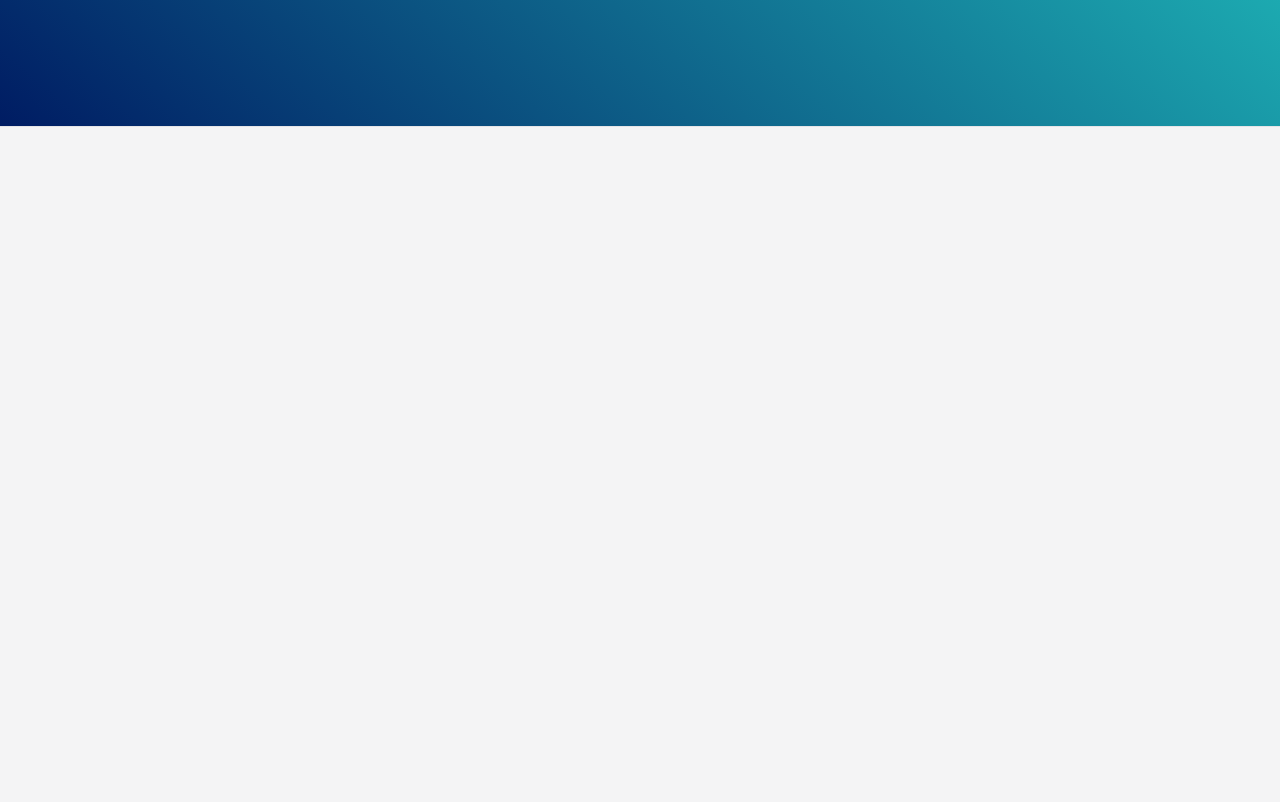
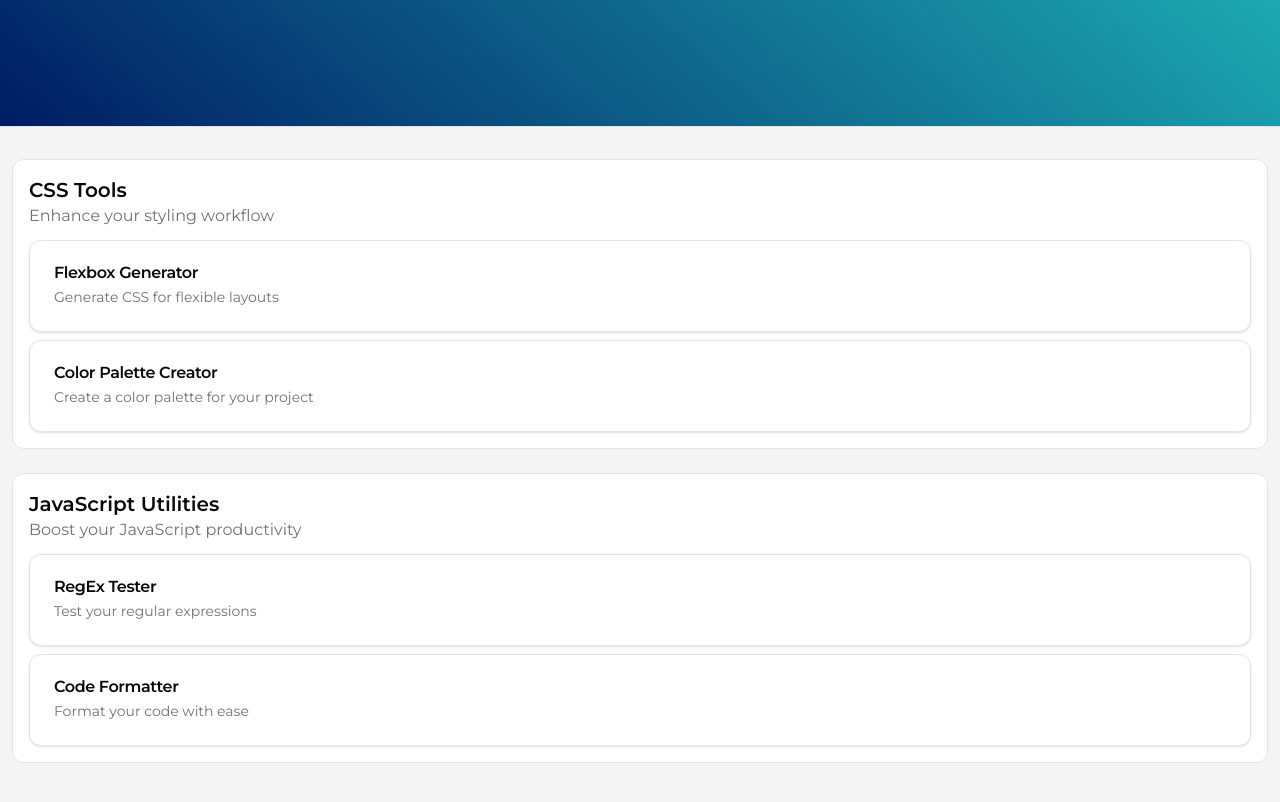
Before and after one commit to dev-andreola/front-sheet, a Next.js app: page / in a window 1280 px wide. Shown: the part 400-1202 px from the top of the page. Built offline with nearby package versions, Linux system fonts and the light colour scheme.

Commit message:
feat: create initial features section

```diff
--- a/src/app/page.tsx
+++ b/src/app/page.tsx
@@ -1,10 +1,13 @@
+import Features from "@/components/Features/Features";
 import Hero from "@/components/Hero/Hero";
 
 export default function Home() {
   return (
     <div>
       <Hero />
-      <div className="h-[3000px]"></div>
+      <div className="h-[3000px]">
+        <Features />
+      </div>
     </div>
   );
 }
--- /dev/null
+++ b/src/components/Features/Features.tsx
@@ -0,0 +1,52 @@
+import { Card, CardDescription, CardHeader, CardTitle } from "../ui/card";
+
+export default function Features() {
+  return (
+    <div className="px-3 py-8 space-y-6">
+      <div className="border p-4 rounded-xl w-full bg-background">
+        <div className="text-xl font-semibold">CSS Tools</div>
+        <p className="text-muted-foreground mb-3">
+          Enhance your styling workflow
+        </p>
+        <div className="space-y-2">
+          <Card className="bg-background">
+            <CardHeader>
+              <CardTitle>Flexbox Generator</CardTitle>
+              <CardDescription>
+                Generate CSS for flexible layouts
+              </CardDescription>
+            </CardHeader>
+          </Card>
+          <Card className="bg-background">
+            <CardHeader>
+              <CardTitle>Color Palette Creator</CardTitle>
+              <CardDescription>
+                Create a color palette for your project
+              </CardDescription>
+            </CardHeader>
+          </Card>
+        </div>
+      </div>
+      <div className="border p-4 rounded-xl w-full bg-background">
+        <div className="text-xl font-semibold">JavaScript Utilities</div>
+        <p className="text-muted-foreground mb-3">
+          Boost your JavaScript productivity
+        </p>
+        <div className="space-y-2">
+          <Card className="bg-background">
+            <CardHeader>
+              <CardTitle>RegEx Tester</CardTitle>
+              <CardDescription>Test your regular expressions</CardDescription>
+            </CardHeader>
+          </Card>
+          <Card className="bg-background">
+            <CardHeader>
+              <CardTitle>Code Formatter</CardTitle>
+              <CardDescription>Format your code with ease</CardDescription>
+            </CardHeader>
+          </Card>
+        </div>
+      </div>
+    </div>
+  );
+}
--- /dev/null
+++ b/src/components/ui/card.tsx
@@ -0,0 +1,76 @@
+import * as React from "react"
+
+import { cn } from "@/lib/utils"
+
+const Card = React.forwardRef<
+  HTMLDivElement,
+  React.HTMLAttributes<HTMLDivElement>
+>(({ className, ...props }, ref) => (
+  <div
+    ref={ref}
+    className={cn(
+      "rounded-xl border bg-card text-card-foreground shadow",
+      className
+    )}
+    {...props}
+  />
+))
+Card.displayName = "Card"
+
+const CardHeader = React.forwardRef<
+  HTMLDivElement,
+  React.HTMLAttributes<HTMLDivElement>
+>(({ className, ...props }, ref) => (
+  <div
+    ref={ref}
+    className={cn("flex flex-col space-y-1.5 p-6", className)}
+    {...props}
+  />
+))
+CardHeader.displayName = "CardHeader"
+
+const CardTitle = React.forwardRef<
+  HTMLDivElement,
+  React.HTMLAttributes<HTMLDivElement>
+>(({ className, ...props }, ref) => (
+  <div
+    ref={ref}
+    className={cn("font-semibold leading-none tracking-tight", className)}
+    {...props}
+  />
+))
+CardTitle.displayName = "CardTitle"
+
+const CardDescription = React.forwardRef<
+  HTMLDivElement,
+  React.HTMLAttributes<HTMLDivElement>
+>(({ className, ...props }, ref) => (
+  <div
+    ref={ref}
+    className={cn("text-sm text-muted-foreground", className)}
+    {...props}
+  />
+))
+CardDescription.displayName = "CardDescription"
+
+const CardContent = React.forwardRef<
+  HTMLDivElement,
+  React.HTMLAttributes<HTMLDivElement>
+>(({ className, ...props }, ref) => (
+  <div ref={ref} className={cn("p-6 pt-0", className)} {...props} />
+))
+CardContent.displayName = "CardContent"
+
+const CardFooter = React.forwardRef<
+  HTMLDivElement,
+  React.HTMLAttributes<HTMLDivElement>
+>(({ className, ...props }, ref) => (
+  <div
+    ref={ref}
+    className={cn("flex items-center p-6 pt-0", className)}
+    {...props}
+  />
+))
+CardFooter.displayName = "CardFooter"
+
+export { Card, CardHeader, CardFooter, CardTitle, CardDescription, CardContent }
```
